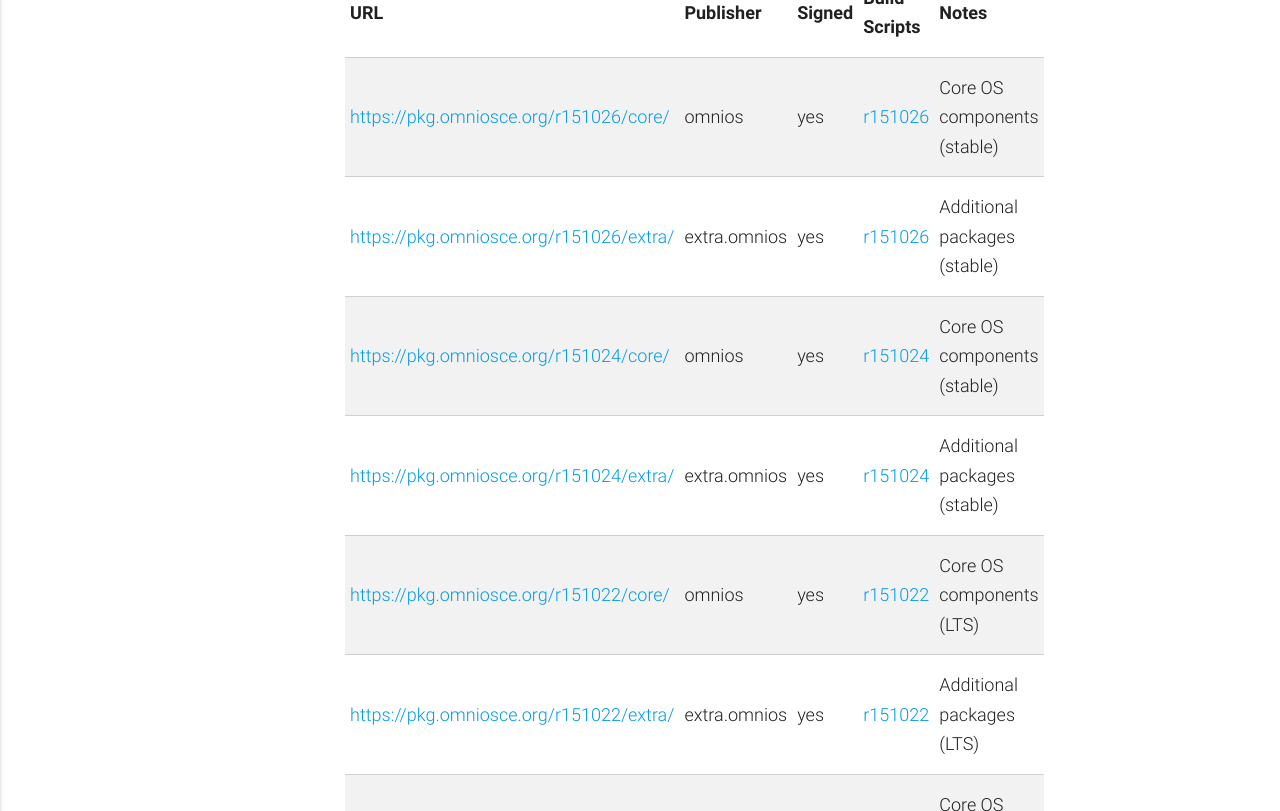
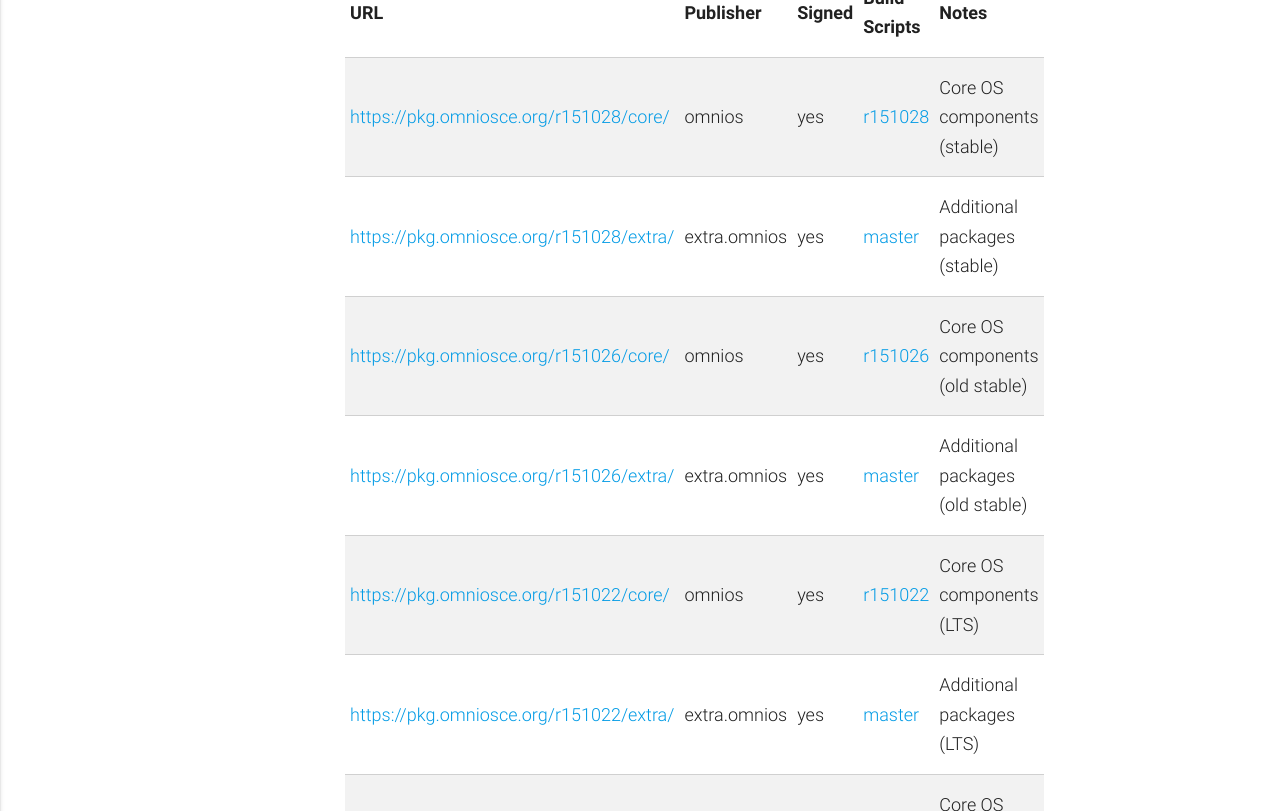
Before and after one commit to omniosorg/omniosorg.github.io, a Jekyll site: the page built from _docs/info/ipsrepos.md, in a window 1280 px wide and 1400 px high, scrolled down 322 px. Shown: the part 183-994 px from the top of the window. Built offline with Jekyll 4.4.1, drawn with Linux system fonts in a browser that asks for light colours; comment, search, counter and statistics services are not loaded; some of the changed text lies outside the part shown.

Commit message:
fix IPS repo links

```diff
--- a/_config.yml
+++ b/_config.yml
@@ -12,6 +12,7 @@
 omnios_stable_date: the 5th of November, 2018
 omnios_stable: r151028
 omnios_stable_suffix: b
+omnios_oldstable: r151026
 omnios_lts_date: the 12th of May, 2017
 omnios_lts: r151022
 omnios_lts_suffix: s
--- a/_docs/info/ipsrepos.md
+++ b/_docs/info/ipsrepos.md
@@ -20,16 +20,16 @@
 ## Repos
 
 {:.bordered .responsive-table}
-| URL                                        | Publisher    | Signed | Build Scripts                                                     | Notes                                       |
-|--------------------------------------------|--------------|--------|-------------------------------------------------------------------|---------------------------------------------|
-| <https://pkg.omniosce.org/r151026/core/>   | omnios       | yes    | [r151026](https://github.com/omniosorg/omnios-build/tree/r151026) | Core OS components (stable)
-| <https://pkg.omniosce.org/r151026/extra/>  | extra.omnios | yes    | [r151026](https://github.com/omniosorg/omnios-extra/tree/r151026) | Additional packages (stable)
-| <https://pkg.omniosce.org/r151024/core/>   | omnios       | yes    | [r151024](https://github.com/omniosorg/omnios-build/tree/r151024) | Core OS components (stable)
-| <https://pkg.omniosce.org/r151024/extra/>  | extra.omnios | yes    | [r151024](https://github.com/omniosorg/omnios-extra/tree/r151024) | Additional packages (stable)
-| <https://pkg.omniosce.org/r151022/core/>   | omnios       | yes    | [r151022](https://github.com/omniosorg/omnios-build/tree/r151022) | Core OS components (LTS)
-| <https://pkg.omniosce.org/r151022/extra/>  | extra.omnios | yes    | [r151022](https://github.com/omniosorg/omnios-extra/tree/r151022) | Additional packages (LTS)
-| <https://pkg.omniosce.org/bloody/core/>    | omnios       | no     | [master](https://github.com/omniosorg/omnios-build)               | Core OS components (unstable)
-| <https://pkg.omniosce.org/bloody/extra/>   | extra.omnios | no     | [master](https://github.com/omniosorg/omnios-extra)               | Additional packages (unstable)
+| URL                                                         | Publisher    | Signed | Build Scripts                                                                                         | Notes                                       |
+|-------------------------------------------------------------|--------------|--------|-------------------------------------------------------------------------------------------------------|---------------------------------------------|
+| <https://pkg.omniosce.org/{{site.omnios_stable}}/core/>     | omnios       | yes    | [{{site.omnios_stable}}](https://github.com/omniosorg/omnios-build/tree/{{site.omnios_stable}})       | Core OS components (stable)
+| <https://pkg.omniosce.org/{{site.omnios_stable}}/extra/>    | extra.omnios | yes    | [master](https://github.com/omniosorg/omnios-extra)                                                   | Additional packages (stable)
+| <https://pkg.omniosce.org/{{site.omnios_oldstable}}/core/>  | omnios       | yes    | [{{site.omnios_oldstable}}](https://github.com/omniosorg/omnios-build/tree/{{site.omnios_oldstable}}) | Core OS components (old stable)
+| <https://pkg.omniosce.org/{{site.omnios_oldstable}}/extra/> | extra.omnios | yes    | [master](https://github.com/omniosorg/omnios-extra)                                                   | Additional packages (old stable)
+| <https://pkg.omniosce.org/{{site.omnios_lts}}/core/>        | omnios       | yes    | [{{site.omnios_lts}}](https://github.com/omniosorg/omnios-build/tree/{{site.omnios_lts}})             | Core OS components (LTS)
+| <https://pkg.omniosce.org/{{site.omnios_lts}}/extra/>       | extra.omnios | yes    | [master](https://github.com/omniosorg/omnios-extra)                                                   | Additional packages (LTS)
+| <https://pkg.omniosce.org/bloody/core/>                     | omnios       | no     | [master](https://github.com/omniosorg/omnios-build)                                                   | Core OS components (unstable)
+| <https://pkg.omniosce.org/bloody/extra/>                    | extra.omnios | no     | [master](https://github.com/omniosorg/omnios-extra)                                                   | Additional packages (unstable)
 
 ## Unofficial Extras
 
```
Also changed, not shown: other parts of _docs/info/ipsrepos.md (+0 -2 lines).
